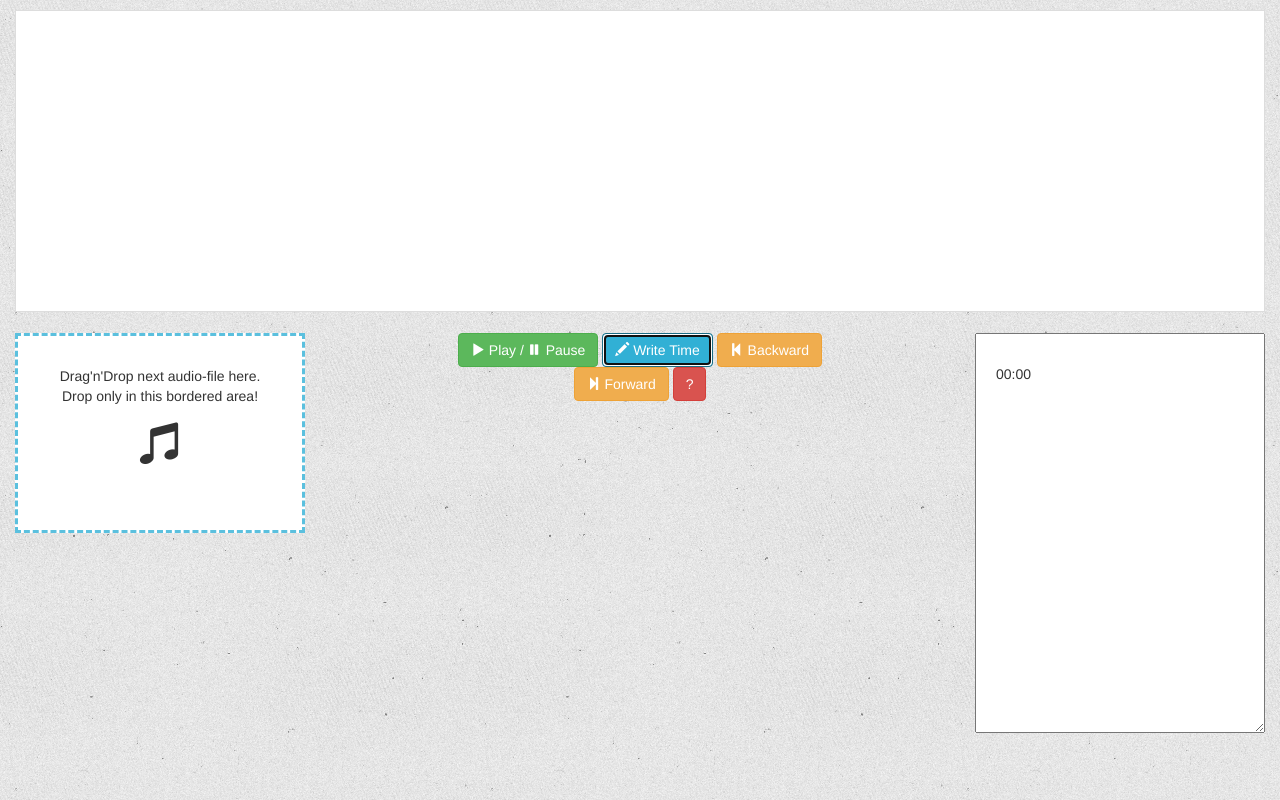
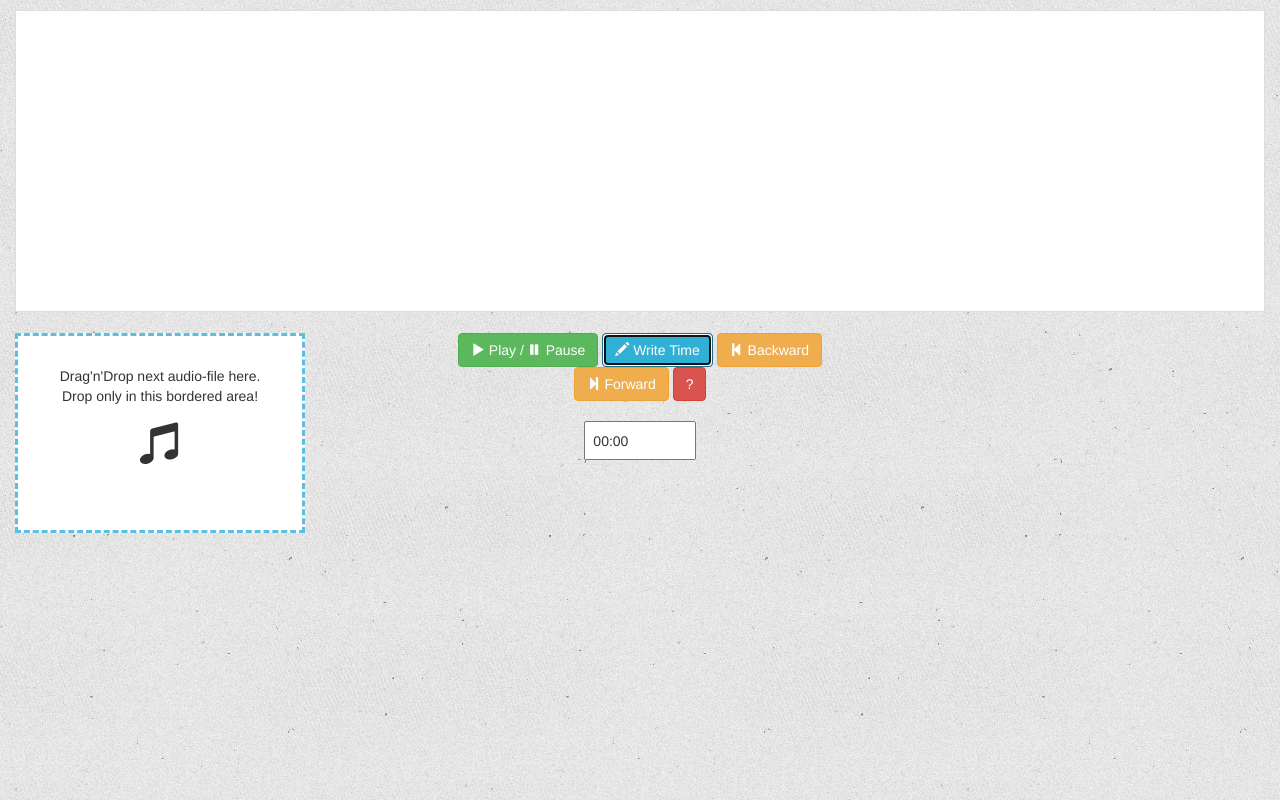
Before and after one commit to nymlynx/ttp, a plain HTML site: page index.html in a window 1280 px wide. Both pictures are taken after a click on the button "Write Time". Drawn offline with Linux system fonts and the light colour scheme.

Commit message:
replacement textarea on input

```diff
--- a/css/main.css
+++ b/css/main.css
@@ -37,9 +37,7 @@ body {
 
 .textarea {
     width: 100%;
-    height: 400px;
-    padding: 10px 20px;
-    overflow-y: scroll;
+    padding: 7.5px;
 }
 
 .tooltips {
--- a/index.html
+++ b/index.html
@@ -64,13 +64,16 @@
                     </div>
                 </div>
                 <!-- // tooltips content -->
+                <div class="row">
+                    <div class="col-md-12">&nbsp;</div>
+                    <!-- input for time -->
+                    <div class="col-md-4 col-md-offset-4">
+                        <input class="textarea" id="text" placeholder="Time ...">
+                    </div>
+                    <!-- // input for time -->
+                </div>
             </div>
             <!-- // controls -->
-            <!-- textarea -->
-            <div class="col-md-3 col-md-offset-1 time-enter">
-                <textarea class="textarea" id="text" placeholder="Time will be here. Please, do not click in this area, before you put all the time you need."></textarea>
-            </div>
-            <!-- // textarea -->
         </div>
         <!-- // main-row -->
     </div>
--- a/js/timecoding.js
+++ b/js/timecoding.js
@@ -24,8 +24,6 @@ document.addEventListener('DOMContentLoaded', function() {
     // Init
     wavesurfer.init(options);
 
-    // Load audio from URL
-    // wavesurfer.load('PB_Tr172.mp3');
 });
 
 // Progress bar
@@ -70,10 +68,10 @@ String.prototype.toMMSSML = function() {
         minutes = '0' + minutes;
     }
 
-    var dimas = parseFloat(seconds);
+    var parsedSeconds = parseFloat(seconds);
 
     // convert seconds too many symbols to fixed numbers of symbols
-    var secondsWithMiliseconds = parseFloat(dimas.toFixed(1));
+    var secondsWithMiliseconds = parseFloat(parsedSeconds.toFixed(1));
 
     // add string 0 to seconds, because need 05.13 not 5.13
     if (secondsWithMiliseconds < 10) {
@@ -92,9 +90,10 @@ var GLOBAL_ACTIONS = {
     'write': function() {
         var time = wavesurfer.getCurrentTime();
         var currentTime = parseFloat(time.toFixed(1));
-        var textarea = $('.textarea');
+        var textarea = $('#text');
         var timeForTextarea = currentTime.toString().toMMSSML();
-        textarea.text(textarea.text() + '\n' + timeForTextarea);
+        textarea.val('');
+        textarea.val(textarea.val() + '\n' + timeForTextarea);
     },
 
     'play': function() {
@@ -156,7 +155,6 @@ document.addEventListener('DOMContentLoaded', function() {
             // Load the file into wavesurfer
             if (e.dataTransfer.files.length) {
                 wavesurfer.loadBlob(e.dataTransfer.files[0]);
-                // <div class="alert alert-success">...</div>
             } else {
                 wavesurfer.fireEvent('error', 'Not a file');
             }
```
